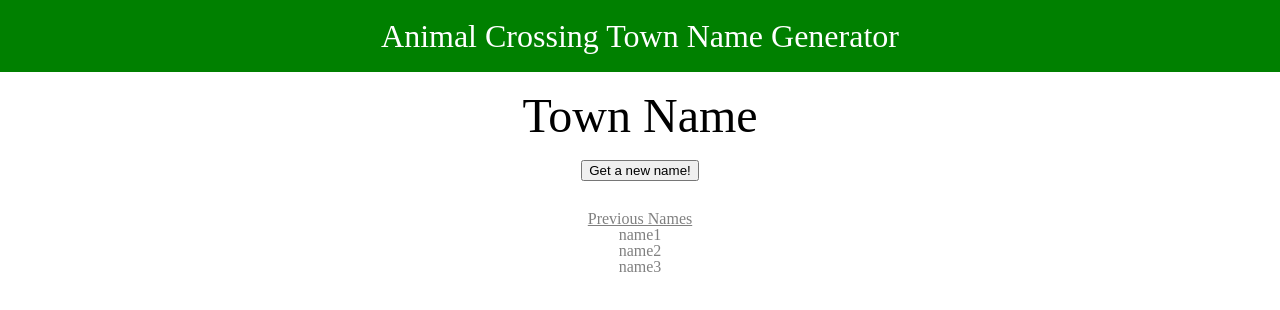
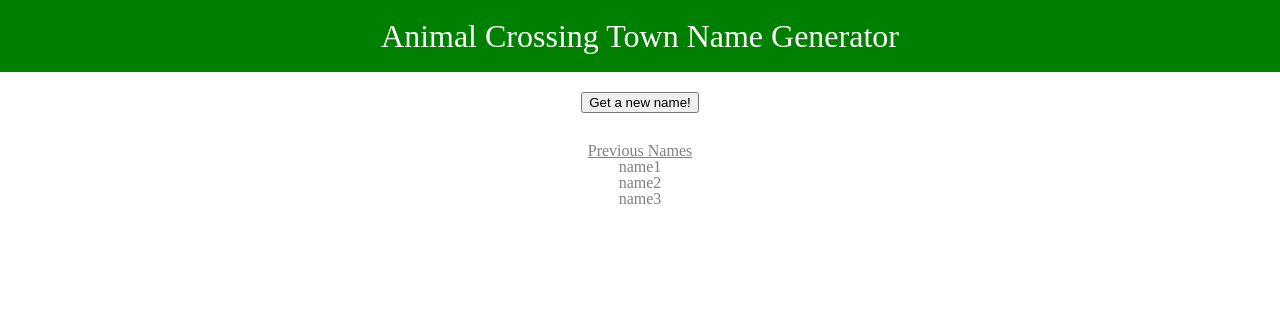
Before and after one commit to TorianHarris/Animal-Crossing-Towns, a React (Create React App) app: page / in a window 1280 px wide. Shown: the top 310 px of the page. Built offline with nearby package versions, Linux system fonts and the light colour scheme.

Commit message:
feat/name_generator

```diff
--- a/src/App.jsx
+++ b/src/App.jsx
@@ -1,4 +1,5 @@
 import React from "react";
+import NameGenerator from "./components/NameGenerator";
 
 const style = {
   title: {
@@ -8,13 +9,6 @@
     backgroundColor: "green",
     color: "white",
     fontSize: 32
-  },
-  generatedName: {
-    marginBottom: 20,
-    fontSize: 48
-  },
-  button: {
-    marginBottom: 30
   },
   previousNameHeader: {
     color: "grey",
@@ -29,8 +23,7 @@
   return (
     <>
       <p style={style.title}>Animal Crossing Town Name Generator</p>
-      <p style={style.generatedName}>Town Name</p>
-      <button style={style.button}>Get a new name!</button>
+      <NameGenerator />
       <p style={style.previousNameHeader}> Previous Names </p>
       <div style={style.previousNames}>
         <p>name1</p>
--- /dev/null
+++ b/src/components/NameGenerator.jsx
@@ -0,0 +1,30 @@
+import React, { Component } from "react";
+
+const style = {
+  generatedName: {
+    marginBottom: 20,
+    fontSize: 48,
+    color: 'red'
+  },
+  button: {
+    marginBottom: 30
+  }
+};
+
+export default class NameGenerator extends Component {
+  constructor(props) {
+    super(props);
+    this.state = {
+      currentName: ' '
+    };
+  }
+
+  render() {
+    return (
+      <>
+  <p style={style.generatedName}>{this.state.currentName}</p>
+        <button style={style.button}>Get a new name!</button>
+      </>
+    );
+  }
+}
```
